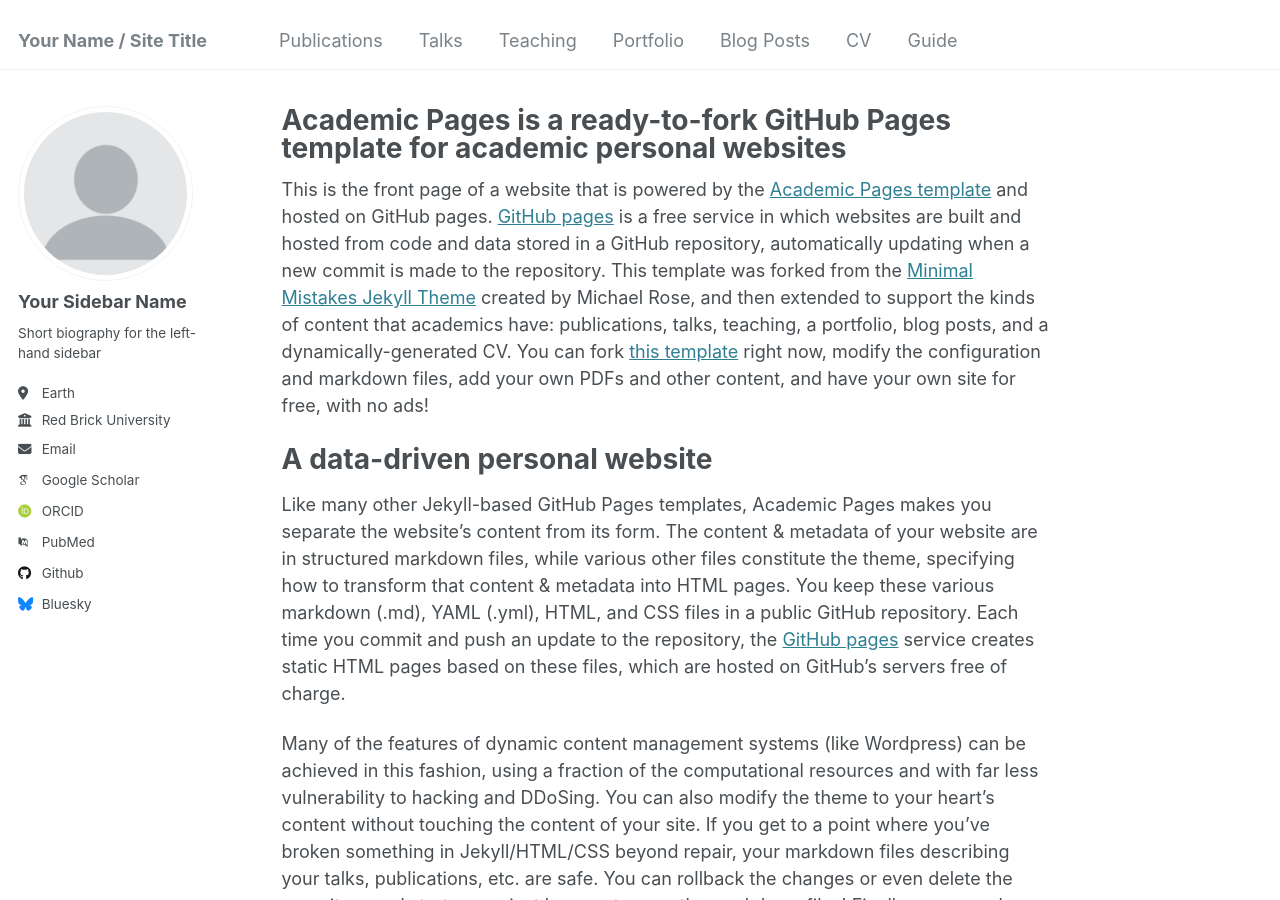
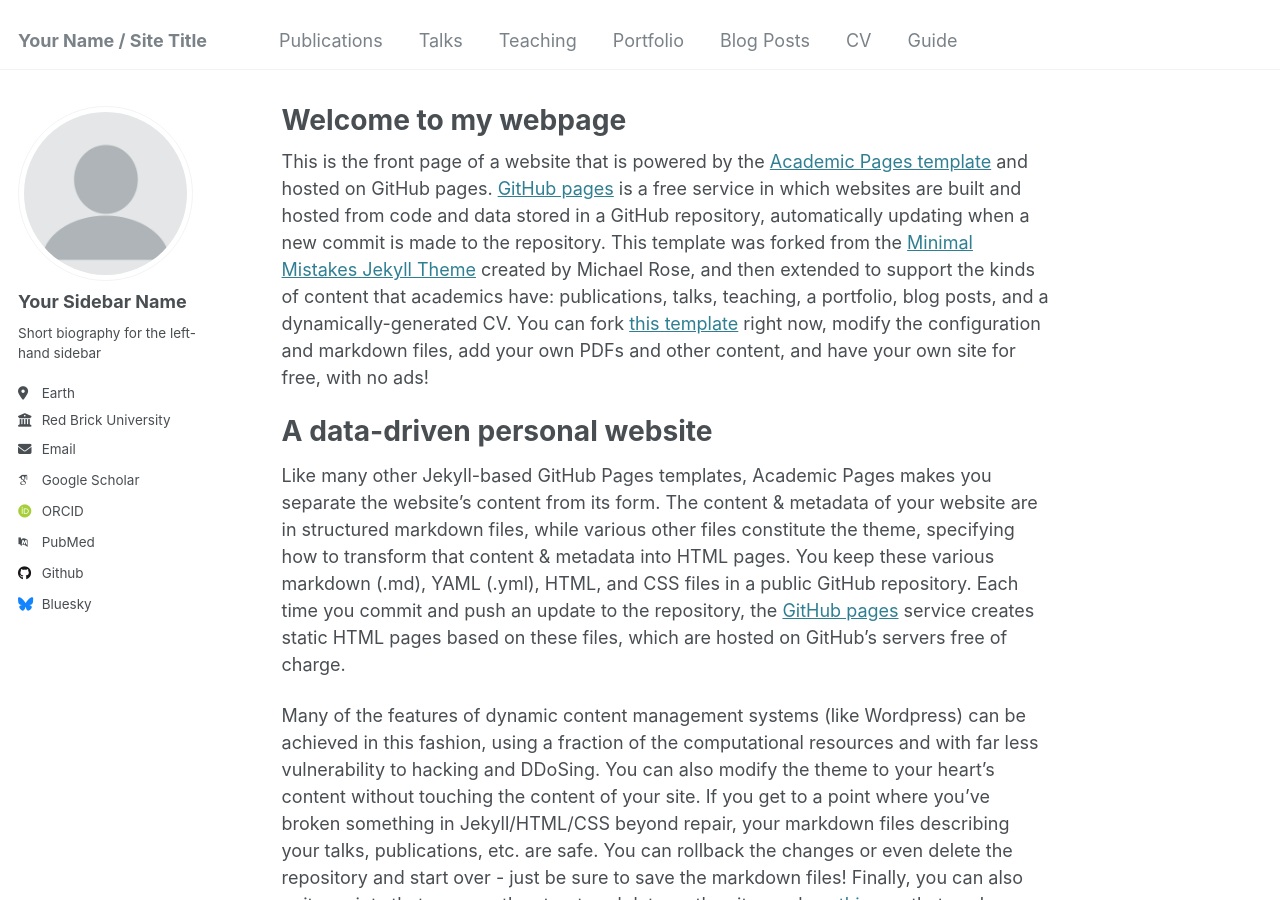
Before and after one commit to ajafatou/ajafatou.github.io, a Jekyll site: the page built from _pages/about.md, in a window 1280 px wide and 900 px high. Built offline with Jekyll 4.4.1, drawn with Linux system fonts in a browser that asks for light colours; some web fonts are replaced.

Commit message:
Update about.md

```diff
--- a/_pages/about.md
+++ b/_pages/about.md
@@ -1,6 +1,6 @@
 ---
 permalink: /
-title: "Academic Pages is a ready-to-fork GitHub Pages template for academic personal websites"
+title: "Welcome to my webpage"
 author_profile: true
 redirect_from:
   - /about/
```
